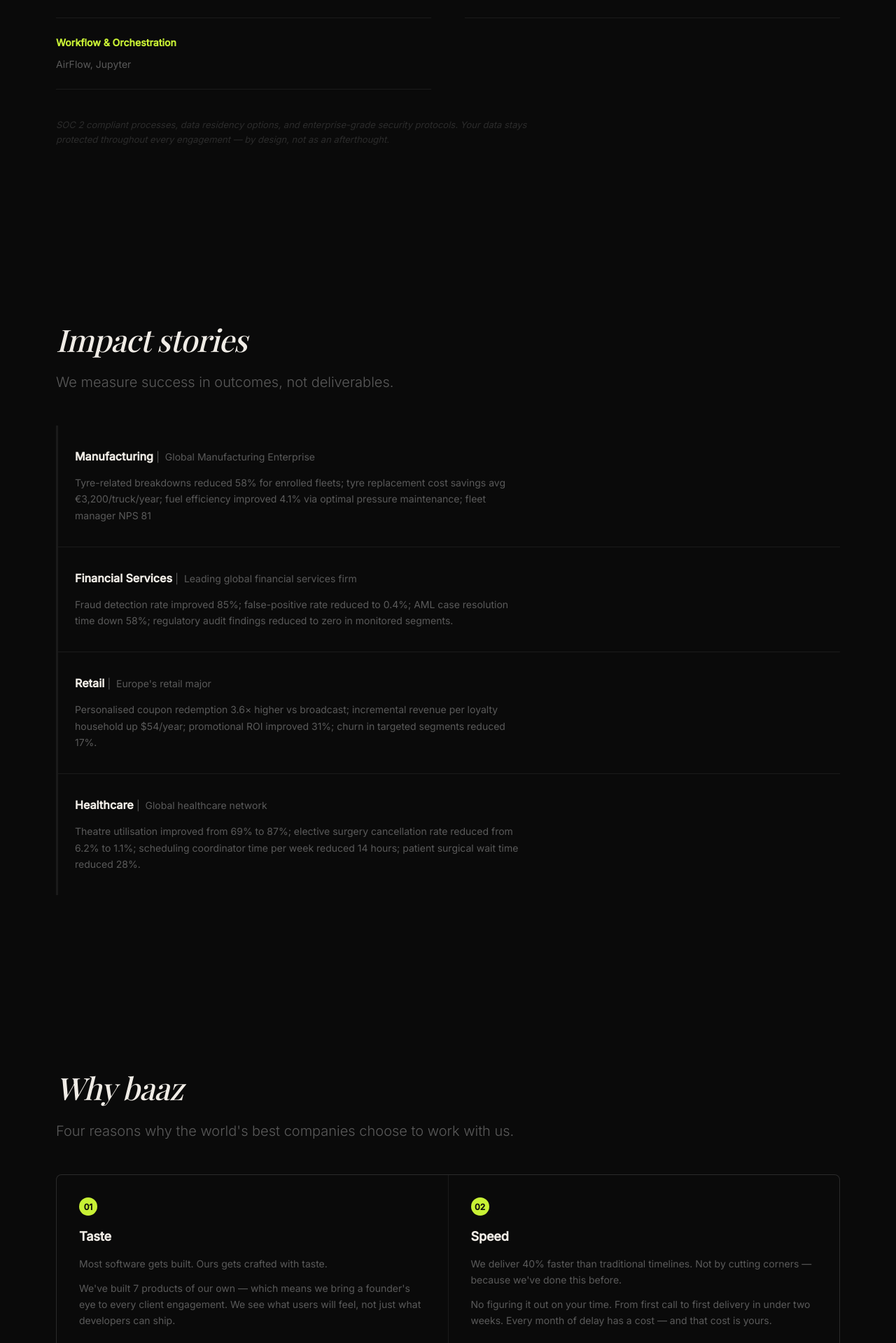
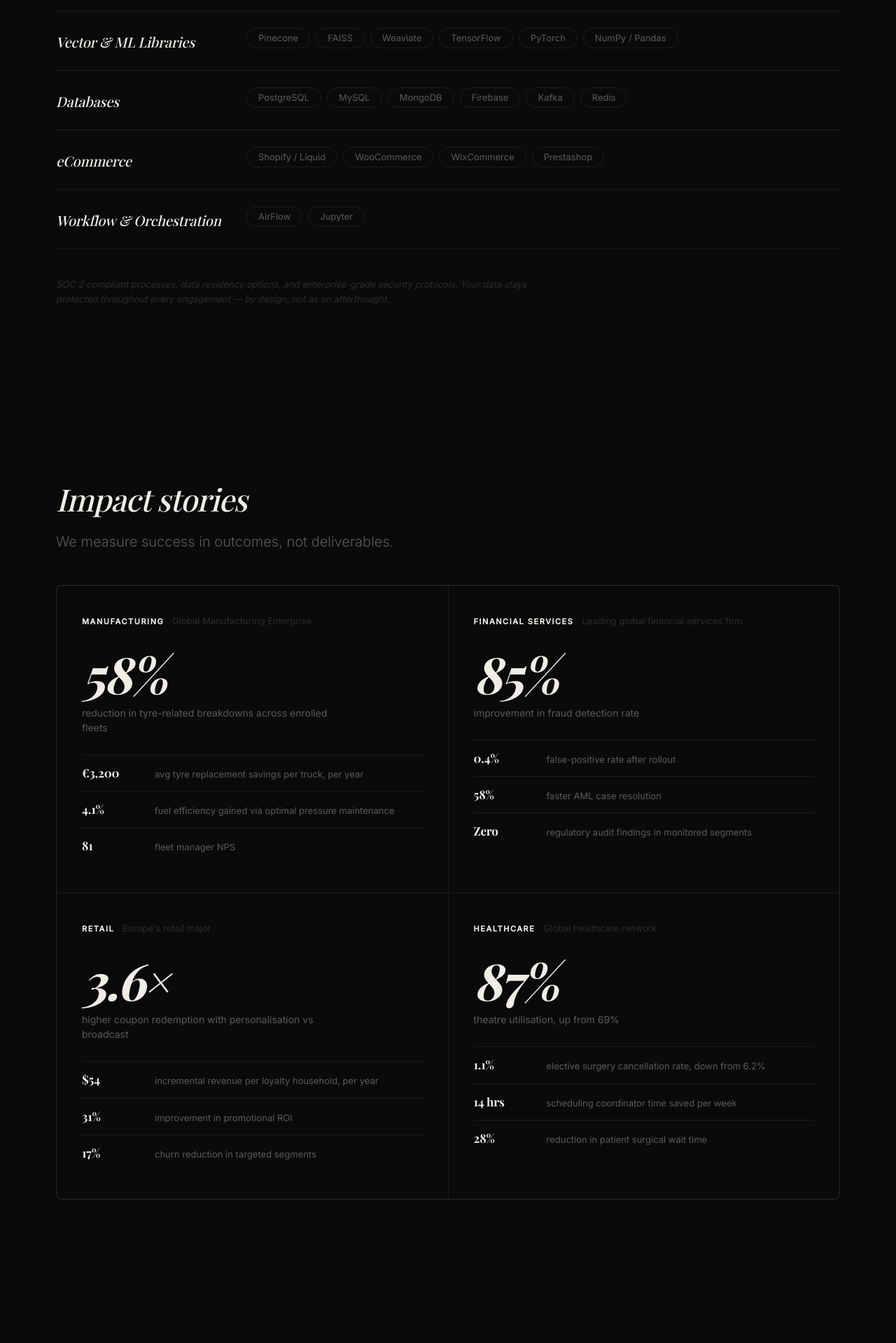
Before and after one commit to rubensavio/baazportfolio, a Next.js app: page / in a window 1280 px wide. Shown: the part 6241-8160 px from the top of the page at 70% size. Built offline with nearby package versions, Linux system fonts and the light colour scheme; no server answers.

Commit message:
home ui changes

```diff
--- a/components/Home/HomeImpact.js
+++ b/components/Home/HomeImpact.js
@@ -12,13 +12,27 @@ export default function HomeImpact() {
           <p className="home-impact-sub">{sub}</p>
         </Reveal>
 
-        <div className="home-impact-list">
+        <div className="home-impact-grid">
           {stories.map((story) => (
             <div key={story.industry} className="home-impact-card">
-              <h3 className="home-impact-industry">
-                {story.industry} <span className="home-impact-client">|&nbsp; {story.client}</span>
-              </h3>
-              <p className="home-impact-result">{story.result}</p>
+              <div className="home-impact-top">
+                <span className="home-impact-industry">{story.industry}</span>
+                <span className="home-impact-client">{story.client}</span>
+              </div>
+
+              <div className="home-impact-hero">
+                <span className="home-impact-hero-value">{story.headline.value}</span>
+                <span className="home-impact-hero-label">{story.headline.label}</span>
+              </div>
+
+              <ul className="home-impact-metrics">
+                {story.metrics.map((m) => (
+                  <li key={m.label} className="home-impact-metric">
+                    <span className="home-impact-metric-value">{m.value}</span>
+                    <span className="home-impact-metric-label">{m.label}</span>
+                  </li>
+                ))}
+              </ul>
             </div>
           ))}
         </div>
--- a/components/Home/HomeTechDepth.js
+++ b/components/Home/HomeTechDepth.js
@@ -1,5 +1,12 @@
 import Reveal from "./Reveal";
 import { HOME_TECH_DEPTH } from "../../lib/homePageData";
+
+function splitItems(items) {
+  return items
+    .split(/,\s*|\s+and\s+|\s+&\s+/)
+    .map((s) => s.trim())
+    .filter(Boolean);
+}
 
 export default function HomeTechDepth() {
   const { heading, sub, footer, categories } = HOME_TECH_DEPTH;
@@ -7,16 +14,22 @@ export default function HomeTechDepth() {
   return (
     <section className="home-section home-tech-section" aria-labelledby="home-tech-heading">
       <div className="home-wrap">
-        <Reveal className="home-tech-header">
+        <Reveal className="home-services-header">
           <h2 id="home-tech-heading">{heading}</h2>
-          <p className="home-tech-sub">{sub}</p>
+          <p className="home-services-sub">{sub}</p>
         </Reveal>
 
-        <div className="home-tech-grid">
+        <div className="home-tech-stack">
           {categories.map((cat) => (
-            <div key={cat.title} className="home-tech-cell">
-              <h3 className="home-tech-cat-title">{cat.title}</h3>
-              <p className="home-tech-cat-items">{cat.items}</p>
+            <div key={cat.title} className="home-tech-stack-row">
+              <h3 className="home-tech-stack-title">{cat.title}</h3>
+              <div className="home-tech-chips">
+                {splitItems(cat.items).map((tech) => (
+                  <span key={tech} className="home-tech-chip">
+                    {tech}
+                  </span>
+                ))}
+              </div>
             </div>
           ))}
         </div>
--- a/components/Home/HomeWhyBaaz.js
+++ b/components/Home/HomeWhyBaaz.js
@@ -12,17 +12,23 @@ export default function HomeWhyBaaz() {
           <p className="home-why-sub">{sub}</p>
         </Reveal>
 
-        <div className="home-why-grid">
-          {reasons.map((r) => (
-            <div key={r.num} className="home-why-card">
-              <span className="home-why-num">{r.num}</span>
-              <h3 className="home-why-title">{r.title}</h3>
-              {r.paragraphs.map((p, i) => (
+        {reasons.map(({ num, title, paragraphs: [lead, ...rest] }) => (
+          <Reveal key={num} className="home-why-row">
+            <div className="home-why-word">
+              <span className="home-why-num">{num}</span>
+              <h3 className="home-why-title">
+                {title}
+                <span className="home-accent">.</span>
+              </h3>
+            </div>
+            <div className="home-why-body">
+              <p className="home-why-lead">{lead}</p>
+              {rest.map((p, i) => (
                 <p key={i} className="home-why-para">{p}</p>
               ))}
             </div>
-          ))}
-        </div>
+          </Reveal>
+        ))}
       </div>
     </section>
   );
--- a/components/HomePageClient/HomePageClient.scss
+++ b/components/HomePageClient/HomePageClient.scss
@@ -801,57 +801,55 @@
   }
 
   /* ── Technology Depth ── */
-  .home-tech-header {
-    padding-bottom: 48px;
-
-    h2 {
-      font-family: var(--home-serif);
-      font-size: clamp(28px, 3.5vw, 44px);
-      font-weight: 500;
-      letter-spacing: -0.02em;
-      font-style: italic;
-    }
+  .home-tech-stack {
+    border-top: 1px solid var(--home-border);
   }
 
-  .home-tech-sub {
-    font-size: clamp(18px, 2.5vw, 28px);
-    font-weight: 300;
-    color: var(--home-text-2);
-    margin-top: 12px;
-    line-height: 1.3;
-    white-space: pre-line;
-  }
-
-  .home-tech-grid {
+  .home-tech-stack-row {
     display: grid;
-    grid-template-columns: repeat(2, 1fr);
-    column-gap: 48px;
-
-    @media (max-width: 520px) {
-      grid-template-columns: 1fr;
-    }
-  }
-
-  .home-tech-cell {
+    grid-template-columns: 240px 1fr;
+    gap: 32px;
+    align-items: start;
     padding: 24px 0;
     border-bottom: 1px solid var(--home-border);
 
-    @media (max-width: 520px) {
+    @media (max-width: 768px) {
+      grid-template-columns: 1fr;
+      gap: 14px;
       padding: 20px 0;
     }
   }
 
-  .home-tech-cat-title {
-    font-size: 14px;
-    font-weight: 700;
-    color: var(--home-accent);
-    margin-bottom: 8px;
+  .home-tech-stack-title {
+    font-family: var(--home-serif);
+    font-style: italic;
+    font-size: 20px;
+    font-weight: 500;
+    letter-spacing: -0.01em;
+    color: var(--home-text);
+    padding-top: 4px;
   }
 
-  .home-tech-cat-items {
-    font-size: 14px;
+  .home-tech-chips {
+    display: flex;
+    flex-wrap: wrap;
+    gap: 8px;
+  }
+
+  .home-tech-chip {
+    font-size: 13px;
     color: var(--home-text-2);
-    line-height: 1.6;
+    border: 1px solid var(--home-border);
+    border-radius: 100px;
+    padding: 7px 16px;
+    line-height: 1;
+    white-space: nowrap;
+    transition: border-color 0.2s, color 0.2s;
+
+    &:hover {
+      border-color: var(--home-accent);
+      color: var(--home-text);
+    }
   }
 
   .home-tech-footer {
@@ -884,48 +882,114 @@
     line-height: 1.4;
   }
 
-  .home-impact-list {
-    display: flex;
-    flex-direction: column;
-    gap: 0;
+  .home-impact-grid {
+    display: grid;
+    grid-template-columns: repeat(2, 1fr);
+    gap: 1px;
+    background: var(--home-border);
+    border: 1px solid var(--home-border);
+    border-radius: 8px;
+    overflow: hidden;
+
+    @media (max-width: 768px) {
+      grid-template-columns: 1fr;
+    }
   }
 
   .home-impact-card {
-    padding: 32px 0 32px 24px;
-    border-left: 3px solid var(--home-border);
+    background: var(--home-bg);
+    padding: 40px 36px;
+    transition: background 0.25s;
+
+    &:hover {
+      background: var(--home-bg-1);
+
+      .home-impact-hero-value {
+        color: var(--home-accent);
+      }
+    }
+
+    @media (max-width: 768px) {
+      padding: 28px 24px;
+    }
+  }
+
+  .home-impact-top {
+    display: flex;
+    align-items: baseline;
+    gap: 12px;
+    flex-wrap: wrap;
+    margin-bottom: 28px;
+  }
+
+  .home-impact-industry {
+    font-size: 11px;
+    font-weight: 600;
+    letter-spacing: 0.14em;
+    text-transform: uppercase;
+    color: var(--home-text);
+  }
+
+  .home-impact-client {
+    font-size: 13px;
+    color: var(--home-text-3);
+  }
+
+  .home-impact-hero {
+    margin-bottom: 28px;
+  }
+
+  .home-impact-hero-value {
+    font-family: var(--home-serif);
+    font-style: italic;
+    font-size: clamp(48px, 6vw, 72px);
+    font-weight: 700;
+    letter-spacing: -0.03em;
+    line-height: 1;
+    display: block;
+    margin-bottom: 10px;
+    transition: color 0.25s;
+  }
+
+  .home-impact-hero-label {
+    font-size: 14px;
+    color: var(--home-text-2);
+    line-height: 1.5;
+    display: block;
+    max-width: 380px;
+  }
+
+  .home-impact-metrics {
+    list-style: none;
+    margin: 0;
+    padding: 0;
+    border-top: 1px solid var(--home-border);
+  }
+
+  .home-impact-metric {
+    display: grid;
+    grid-template-columns: 88px 1fr;
+    gap: 16px;
+    align-items: baseline;
+    padding: 12px 0;
     border-bottom: 1px solid var(--home-border);
-    transition: border-left-color 0.3s;
 
     &:last-child {
       border-bottom: none;
     }
-
-    &:hover {
-      border-left-color: var(--home-accent);
-    }
-
-    @media (max-width: 768px) {
-      padding: 24px 0 24px 16px;
-    }
   }
 
-  .home-impact-industry {
-    font-size: 16px;
+  .home-impact-metric-value {
+    font-family: var(--home-serif);
+    font-size: 17px;
     font-weight: 700;
-    margin-bottom: 12px;
+    letter-spacing: -0.01em;
   }
 
-  .home-impact-client {
-    font-weight: 400;
+  .home-impact-metric-label {
+    font-size: 13px;
     color: var(--home-text-2);
-    font-size: 14px;
-  }
-
-  .home-impact-result {
-    font-size: 14px;
-    color: var(--home-text-2);
-    line-height: 1.7;
-    max-width: 640px;
+    line-height: 1.5;
   }
 
   /* ── Why Baaz ── */
@@ -949,54 +1013,64 @@
     line-height: 1.4;
   }
 
-  .home-why-grid {
+  .home-why-row {
     display: grid;
-    grid-template-columns: repeat(2, 1fr);
-    gap: 1px;
-    background: var(--home-border);
-    border: 1px solid var(--home-border);
-    border-radius: 8px;
-    overflow: hidden;
+    grid-template-columns: 1fr 1.2fr;
+    gap: 64px;
+    align-items: start;
+    padding: 56px 0;
+    border-top: 1px solid var(--home-border);
 
-    @media (max-width: 600px) {
+    &:last-child {
+      border-bottom: 1px solid var(--home-border);
+    }
+
+    @media (max-width: 768px) {
       grid-template-columns: 1fr;
+      gap: 20px;
+      padding: 40px 0;
     }
   }
 
-  .home-why-card {
-    background: var(--home-bg);
-    padding: 32px;
-
-    @media (max-width: 768px) {
-      padding: 24px;
-    }
+  .home-why-word {
+    display: flex;
+    align-items: baseline;
+    gap: 20px;
   }
 
   .home-why-num {
-    font-size: 12px;
-    font-weight: 700;
-    color: var(--home-bg);
-    background: var(--home-accent);
-    width: 26px;
-    height: 26px;
-    display: inline-flex;
-    align-items: center;
-    justify-content: center;
-    border-radius: 50%;
-    margin-bottom: 16px;
+    font-family: var(--home-serif);
+    font-size: 13px;
+    color: var(--home-text-3);
   }
 
   .home-why-title {
-    font-size: 18px;
+    font-family: var(--home-serif);
+    font-style: italic;
+    font-size: clamp(40px, 5.5vw, 68px);
     font-weight: 700;
+    letter-spacing: -0.03em;
+    line-height: 1;
+  }
+
+  .home-why-body {
+    padding-top: 8px;
+  }
+
+  .home-why-lead {
+    font-size: clamp(18px, 2vw, 22px);
+    font-weight: 400;
+    color: var(--home-text);
+    line-height: 1.45;
+    margin-bottom: 16px;
     letter-spacing: -0.01em;
-    margin-bottom: 12px;
   }
 
   .home-why-para {
-    font-size: 14px;
+    font-size: 15px;
+    font-weight: 300;
     color: var(--home-text-2);
-    line-height: 1.65;
+    line-height: 1.75;
     margin-bottom: 12px;
 
     &:last-child {
```
Also changed, not shown: lib/homePageData.js.
